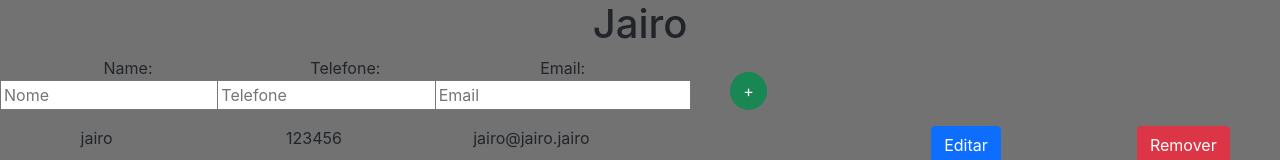
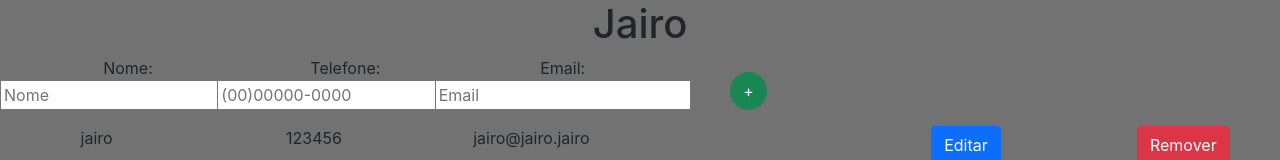
Before and after one commit to Gustavo195/Agenda-RESID, a React (Create React App) app: page / in a window 1280 px wide. Shown: the top 160 px of the page. Built offline with nearby package versions, Linux system fonts and the light colour scheme.

Commit message:
funcional 2.0 validação

```diff
--- a/src/AddContato/AddContato.js
+++ b/src/AddContato/AddContato.js
@@ -25,6 +25,8 @@ export default class AddContato extends React.Component {
     handleSubmit(event){
 
       console.log('A name was submitted: ' + Object.values(this.state));
+      console.log(event.target)
+      //if event
       this.props.parentCallback(this.state);
 
       event.preventDefault();
@@ -32,24 +34,24 @@ export default class AddContato extends React.Component {
 
     render() {
       return (
-        <form onSubmit={this.handleSubmit}>
+        <form onSubmit={this.handleSubmit} >
           <div class="row">
           <div class="col-2">
           <label>
-            Name:
-            <input type="text" placeholder="Nome" value={this.state.nome} onChange={this.NomeChange} />
+            Nome:
+            <input type="text" maxlength="25" placeholder="Nome" value={this.state.nome} onChange={this.NomeChange} required/>
           </label>
           </div>
           <div class="col-2">
           <label>
             Telefone:
-            <input type="text" placeholder="Telefone" value={this.state.telefone} onChange={this.TelChange} />
+            <input type="tel" placeholder="(00)00000-0000" value={this.state.telefone} onChange={this.TelChange} required pattern="[(][0-9]{2}[)][0-9]{5}[-][0-9]{4}"/>
           </label>
           </div>
           <div class="col-2">
           <label>
             Email:
-            <input type="text" placeholder="Email" value={this.state.email} onChange={this.EmailChange} />
+            <input type="email" maxlength="40" placeholder="Email" value={this.state.email} onChange={this.EmailChange} required />
           </label>
           </div>
           <div class="col-2">
--- a/src/Contatos/Contatos.js
+++ b/src/Contatos/Contatos.js
@@ -93,19 +93,19 @@ export default class Contatos extends React.Component {
           <div class="col-2">
           <label>
 
-            <input type="text"  placeholder="Nome" value={this.state.nome} onChange={this.NomeChange} />
+            <input type="text" style={{ textAlign: 'center' }} placeholder="Nome" value={this.state.nome} onChange={this.NomeChange} />
           </label>
           </div>
           <div class="col-2">
           <label>
 
-            <input type="text"  placeholder="Telefone" value={this.state.telefone} onChange={this.TelChange} />
+            <input type="text" style={{ textAlign: 'center' }} placeholder="Telefone" value={this.state.telefone} onChange={this.TelChange} />
           </label>
           </div>
           <div class="col-2">
           <label>
 
-            <input type="text"  placeholder="Email" value={this.state.email} onChange={this.EmailChange} />
+            <input type="text" style={{ textAlign: 'center' }} placeholder="Email" value={this.state.email} onChange={this.EmailChange} />
           </label>
           </div>
           <div class = "col-sm-2">
```
Also changed, not shown: 1 other file (tests, documents, lock files or other folders).
